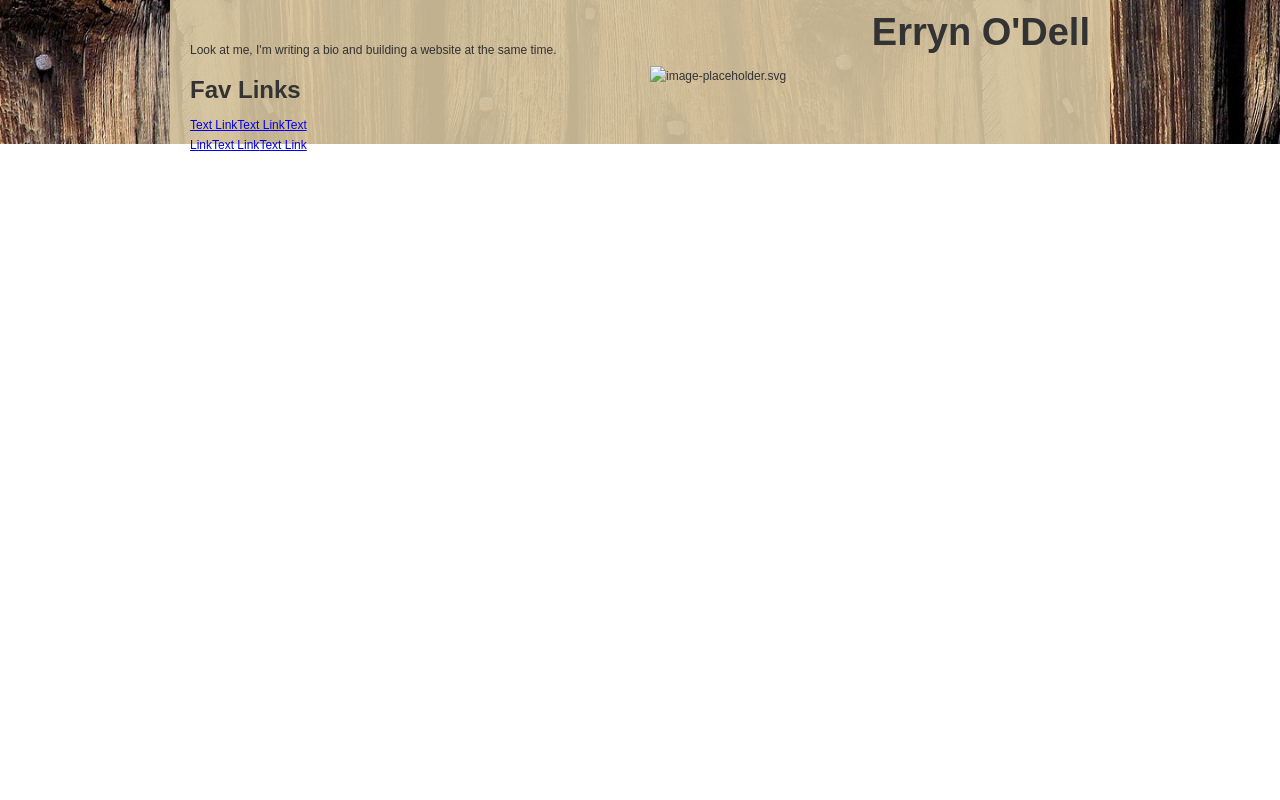
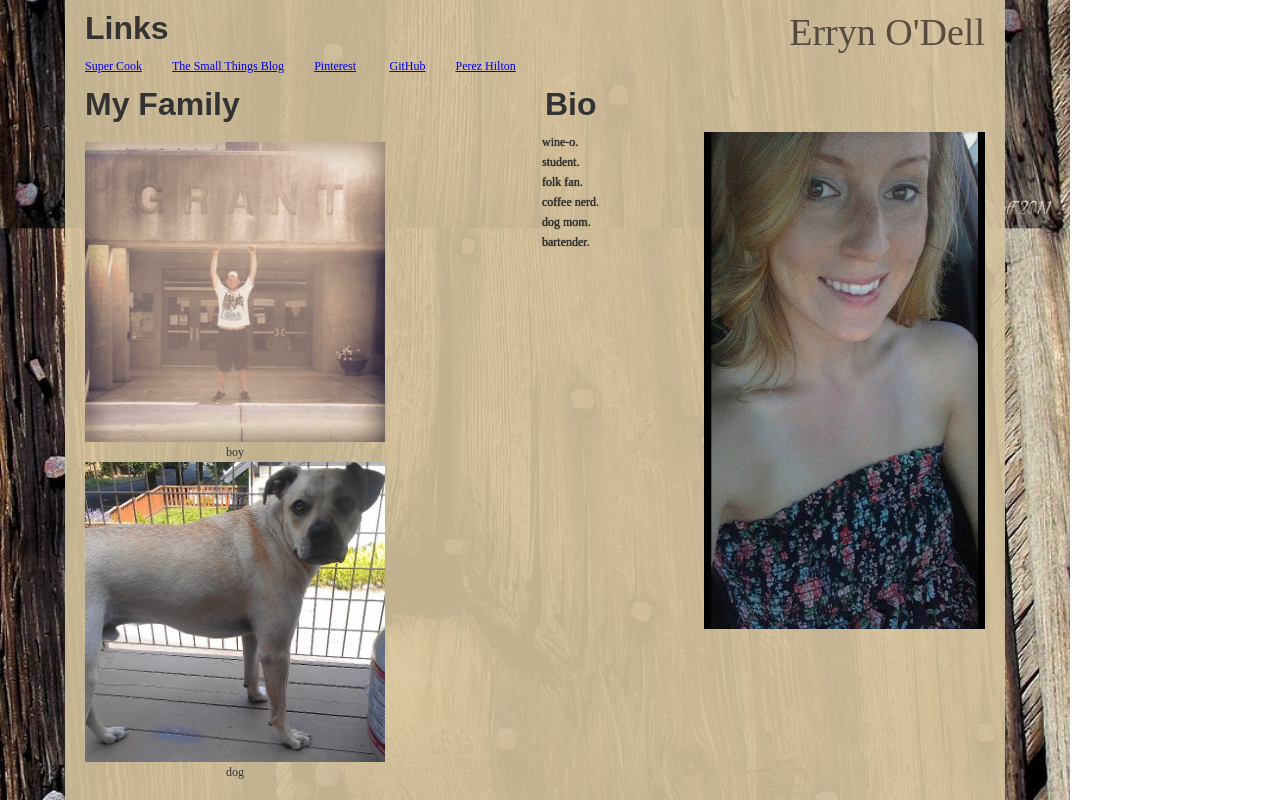
Before and after one commit to errynoh/AS1-About-Me, a plain HTML site: page index.html in a window 1280 px wide. Shown: the top 800 px of the page. Drawn offline with Linux system fonts and the light colour scheme; a script that the page names is missing.

Commit message:
version 3

```diff
--- a/css/odell.webflow.css
+++ b/css/odell.webflow.css
@@ -11,12 +11,14 @@ h1 {
   font-size: 38px;
   line-height: 44px;
   font-weight: 700;
+  text-align: left;
 }
 h2 {
   margin: 10px 0px;
   font-size: 32px;
   line-height: 36px;
   font-weight: 700;
+  text-align: left;
 }
 h3 {
   margin: 10px 0px;
@@ -43,7 +45,16 @@ h6 {
   font-weight: 700;
 }
 p {
+  margin-right: 0px;
   margin-bottom: 5px;
+  margin-left: -3px;
+  padding-right: 0px;
+  box-shadow: none;
+  font-family: Bitter, serif;
+  font-weight: 400;
+  text-align: left;
+  text-transform: lowercase;
+  text-shadow: black 0px 0px 1px;
 }
 .button {
   display: inline-block;
@@ -54,19 +65,27 @@ p {
   text-decoration: none;
 }
 .my-section {
+  position: static;
+  display: block;
+  overflow: visible;
+  width: 1070px;
+  height: 1485px;
+  margin-right: 0px;
   margin-bottom: 0px;
   padding-top: 0px;
-  padding-right: 0px;
   padding-bottom: 0px;
+  float: none;
+  clear: none;
   background-color: red;
   background-image: url(../images/background.jpg);
-  background-position: 50% 55%;
+  background-position: 51% 55%;
   background-size: contain;
   background-repeat: repeat repeat;
   background-attachment: fixed;
 }
 .inside {
-  height: 144px;
+  height: 1500px;
+  margin-bottom: 0px;
   padding-right: 20px;
   padding-left: 20px;
   background-color: rgba(214, 197, 159, 0.90);
@@ -75,8 +94,96 @@ p {
   width: 152px;
 }
 .name {
+  font-family: Bitter, serif;
+  color: rgba(31, 24, 24, 0.68);
+  font-style: normal;
+  font-weight: 400;
   text-align: right;
 }
 .image {
-  width: 209px;
+  width: 262px;
+  height: 202px;
+  padding-bottom: 0px;
+  background-color: rgba(0, 0, 0, 0);
+  background-image: url(../images/1236149_10151756972739279_915171830_n.jpg);
+  background-position: 100% 50%;
+  background-size: 168px;
+  background-repeat: repeat repeat;
+  background-attachment: fixed;
 }
+.link1 {
+  position: static;
+  display: inline;
+  margin-right: 15px;
+  margin-bottom: 4px;
+  margin-left: 15px;
+  padding-bottom: 0px;
+  float: none;
+  font-family: Bitter, serif;
+}
+.link2 {
+  display: inline;
+  margin-left: 15px;
+  font-family: Bitter, serif;
+}
+.link3 {
+  display: inline;
+  margin-right: 15px;
+  margin-left: 15px;
+  font-family: Bitter, serif;
+}
+.link4 {
+  display: inline;
+  margin-right: 15px;
+  margin-left: 15px;
+  font-family: Bitter, serif;
+}
+.extra-content {
+  display: inline-block;
+  padding-top: 0px;
+}
+.container {
+  position: absolute;
+  width: 922px;
+  height: 300px;
+  margin-bottom: 0px;
+  margin-left: -44px;
+  padding-bottom: 0px;
+}
+.me-image {
+  position: static;
+  display: inline;
+  width: 281px;
+  padding-left: 0px;
+  float: right;
+  border-style: solid;
+  border-width: 0px 7px 0px 0px;
+  border-color: black;
+}
+.link-1 {
+  margin-right: 15px;
+  margin-left: 15px;
+  padding-right: 0px;
+  font-family: Bitter, serif;
+}
+.link5 {
+  margin-right: 15px;
+  font-family: Bitter, serif;
+}
+.caption {
+  width: 300px;
+  font-family: Bitter, serif;
+  text-align: center;
+}
+.caption2 {
+  width: 300px;
+  font-family: Bitter, serif;
+  text-align: center;
+}
+.boy {
+  width: 300px;
+  margin-top: 10px;
+}
+.dog {
+  width: 300px;
+}
--- a/index.html
+++ b/index.html
@@ -1,5 +1,5 @@
 <!DOCTYPE html>
-<!-- This site was created in Webflow. http://www.webflow.com--><!-- Last Published: Thu Oct 03 2013 17:48:51 GMT+0000 (UTC) -->
+<!-- This site was created in Webflow. http://www.webflow.com--><!-- Last Published: Thu Oct 10 2013 18:48:00 GMT+0000 (UTC) -->
 <html data-wf-site="524da89e088aaa3e560000c7">
   <head>
     <meta charset="utf-8">
@@ -9,6 +9,14 @@
     <link rel="stylesheet" type="text/css" href="css/normalize.css">
     <link rel="stylesheet" type="text/css" href="css/webflow.css">
     <link rel="stylesheet" type="text/css" href="css/odell.webflow.css">
+    <script src="https://ajax.googleapis.com/ajax/libs/webfont/1.4.7/webfont.js"></script>
+    <script>
+      WebFont.load({
+        google: {
+          families: ["Bitter:400,700"]
+        }
+      });
+    </script>
     <link rel="icon" type="image/x-icon" href="https://y7v4p6k4.ssl.hwcdn.net/placeholder/favicon.ico">
     <script type="text/javascript" src="js/webflow.js" defer></script>
   </head><body>
@@ -16,24 +24,34 @@
     <div class="w-container inside">
       <div class="w-row">
         <div class="w-col w-col-8">
-          <p class="bio">
-            <br>
-            <br>Look at me, I'm writing a bio and building a website at the same time.</p>
+          <h2 class="fav-links">Links</h2><a class="link5" href="http://www.supercook.com/">Super Cook</a><a class="link-1" href="http://www.thesmallthingsblog.com/">The Small Things Blog</a><a class="link1" href="http://www.pinterest.com/errynd/boards/" target="_blank" id="pinterest">Pinterest</a>
+          <a
+          class="link3" href="https://github.com/errynoh">GitHub</a><a class="link4" href="http://perezhilton.com/">Perez Hilton</a>
         </div>
         <div class="w-col w-col-4 column-2">
           <h1 class="name">Erryn O'Dell</h1>
         </div>
       </div>
-      <div class="w-row">
-        <div class="w-col w-col-2">
-          <h3 class="fav-links">Fav Links</h3><a href="#">Text Link</a><a href="#">Text Link</a><a href="#">Text Link</a><a href="#">Text Link</a><a href="#">Text Link</a>
+      <div>
+        <div class="w-row">
+          <div class="w-col w-col-6">
+            <h2>My Family</h2>
+            <img class="boy" src="images/grant.jpg" alt="grant.jpg">
+            <div class="caption">boy</div>
+            <img class="dog" src="images/dog.jpg" alt="dog.jpg">
+            <div class="caption2">dog</div>
+          </div>
+          <div class="w-col w-col-6 w-clearfix">
+            <h2>Bio</h2>
+            <img class="me-image" src="images/1236149_10151756972739279_915171830_n.jpg" alt="1236149_10151756972739279_915171830_n.jpg">
+            <p>wine-o.
+              <br>student.
+              <br>folk fan.
+              <br>coffee nerd.
+              <br>dog mom.
+              <br>bartender.</p>
+          </div>
         </div>
-        <div class="w-col w-col-2"></div>
-        <div class="w-col w-col-2"></div>
-        <div class="w-col w-col-4">
-          <img class="image" src="images/image-placeholder.svg" alt="image-placeholder.svg">
-        </div>
-        <div class="w-col w-col-2"></div>
       </div>
     </div>
   </div>
```
Also changed, not shown: css/webflow.css, images/1236149_10151756972739279_915171830_n.jpg (added), images/dog.jpg (added), images/grant.jpg (added), 1 other file.
